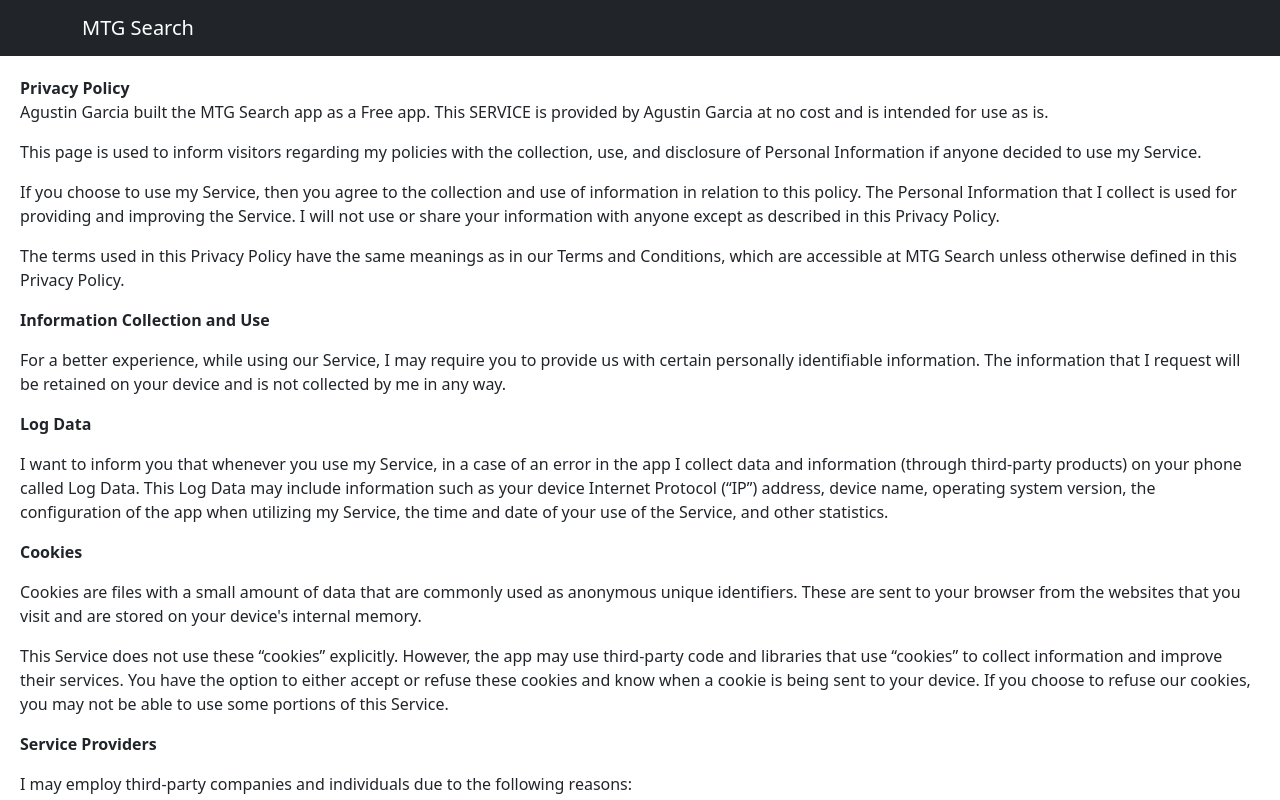
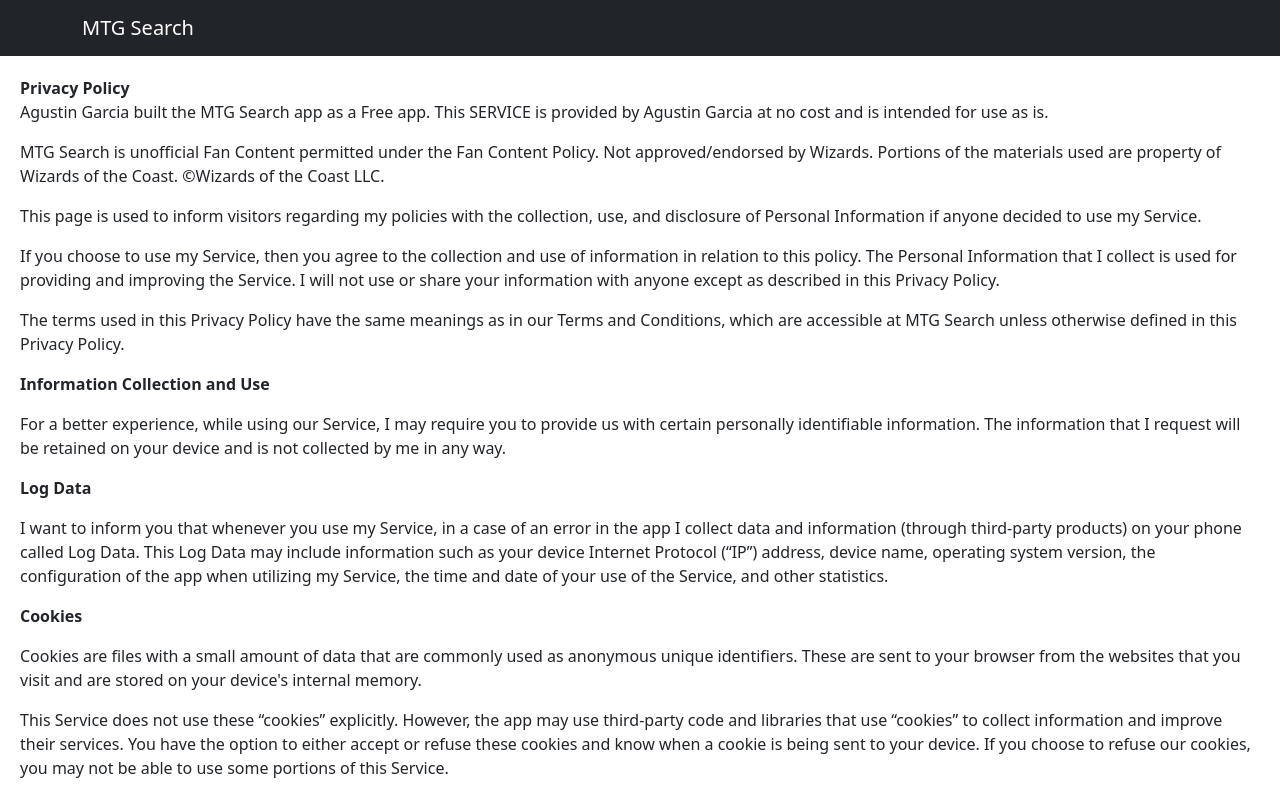
Before and after one commit to AgustinGarciaDev/MGT-React, a React (Vite) app: page / in a window 1280 px wide. Shown: the top 800 px of the page. Built offline with nearby package versions, Linux system fonts and the light colour scheme.

Commit message:
Update Home.jsx

```diff
--- a/src/Component/Home.jsx
+++ b/src/Component/Home.jsx
@@ -8,7 +8,11 @@
                   a Free app. This SERVICE is provided by
                   Agustin Garcia at no cost and is intended for use as
                   is.
-                </p> <p>
+                </p>
+                <p>
+                MTG Search is unofficial Fan Content permitted under the Fan Content Policy. Not approved/endorsed by Wizards. Portions of the materials used are property of Wizards of the Coast. ©Wizards of the Coast LLC.
+                </p>
+                 <p>
                   This page is used to inform visitors regarding my
                   policies with the collection, use, and disclosure of Personal
                   Information if anyone decided to use my Service.
```
